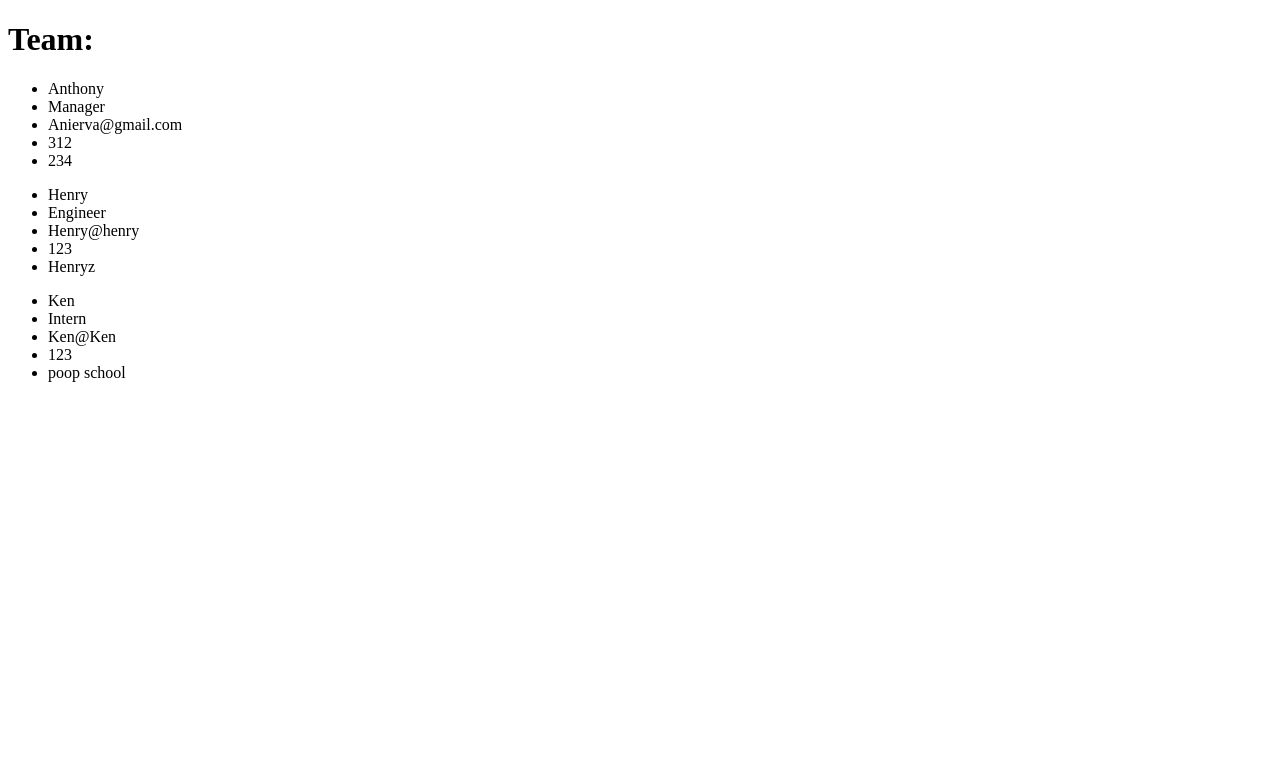
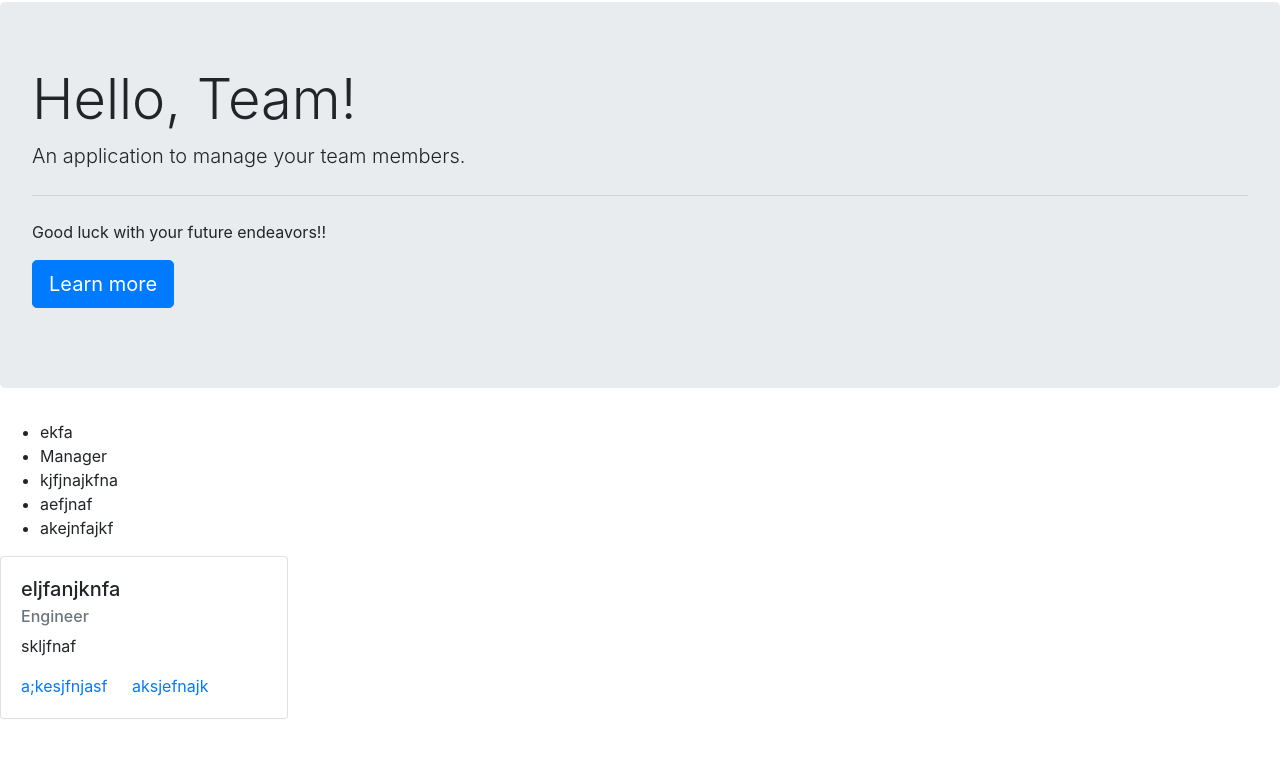
Before and after one commit to Anierva95/TeamProfileGenerator, a website: page Develop/team.html in a window 1280 px wide. Drawn offline with nearby package versions, Linux system fonts and the light colour scheme.

Commit message:
Started styling

```diff
--- a/Develop/team.html
+++ b/Develop/team.html
@@ -3,29 +3,37 @@
 <head>
     <meta charset="UTF-8">
     <meta name="viewport" content="width=device-width, initial-scale=1.0">
+    <link rel="stylesheet" href="https://maxcdn.bootstrapcdn.com/bootstrap/4.0.0/css/bootstrap.min.css" integrity="sha384-Gn5384xqQ1aoWXA+058RXPxPg6fy4IWvTNh0E263XmFcJlSAwiGgFAW/dAiS6JXm" crossorigin="anonymous">
     <title>Document</title>
 </head>
 <body>
-    <h1>Team: </h1>
+    <div class="col-md-2"></div>
+    <div class="col-md-8"></div>
+    <div class="jumbotron">
+        <h1 class="display-4">Hello, Team!</h1>
+        <p class="lead">An application to manage your team members.</p>
+        <hr class="my-4">
+        <p>Good luck with your future endeavors!!</p>
+        <p class="lead">
+          <a class="btn btn-primary btn-lg" href="#" role="button">Learn more</a>
+        </p>
+      </div>
     <ul>
-    <li> Anthony </li>
+    <li> ekfa </li>
     <li> Manager  </li>
-    <li> Anierva@gmail.com </li>
-    <li> 312 </li>
-    <li> 234 </li>
-</ul><ul>
-    <li>Henry</li>
-    <li>Engineer</li>
-    <li>Henry@henry</li>
-    <li>123</li>
-    <li>Henryz</li>
-</ul><ul>
-    <li>Ken</li>
-    <li>Intern</li>
-    <li>Ken@Ken</li>
-    <li>123</li>
-    <li>poop school</li>
-</ul>
+    <li> kjfjnajkfna </li>
+    <li> aefjnaf </li>
+    <li> akejnfajkf </li>
+</ul><div class="card" style="width: 18rem;">
+    <div class="card-body">
+      <h5 class="card-title">eljfanjknfa</h5>
+      <h6 class="card-subtitle mb-2 text-muted">Engineer</h6>
+      <p class="card-text">skljfnaf</p>
+      <a href="#" class="card-link">a;kesjfnjasf</a>
+      <a href="#" class="card-link">aksjefnajk</a>
+    </div>
+  </div>
+    <div class="col-md-2"></div>
 
 </body>
 </html>
```
Also changed, not shown: Develop/templates/engineer.html (+9 -7 lines), Develop/templates/main.html (+15 -1 lines).
